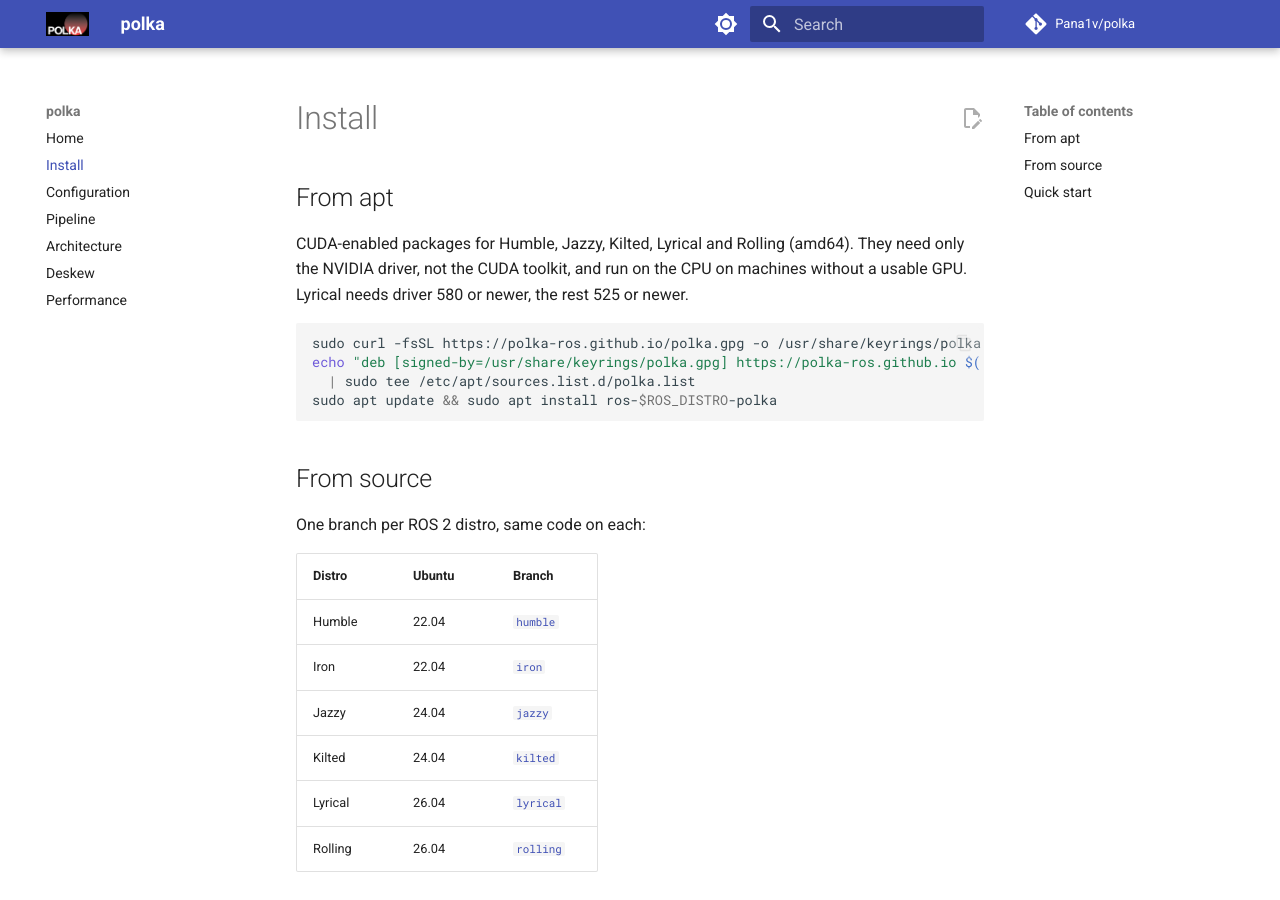
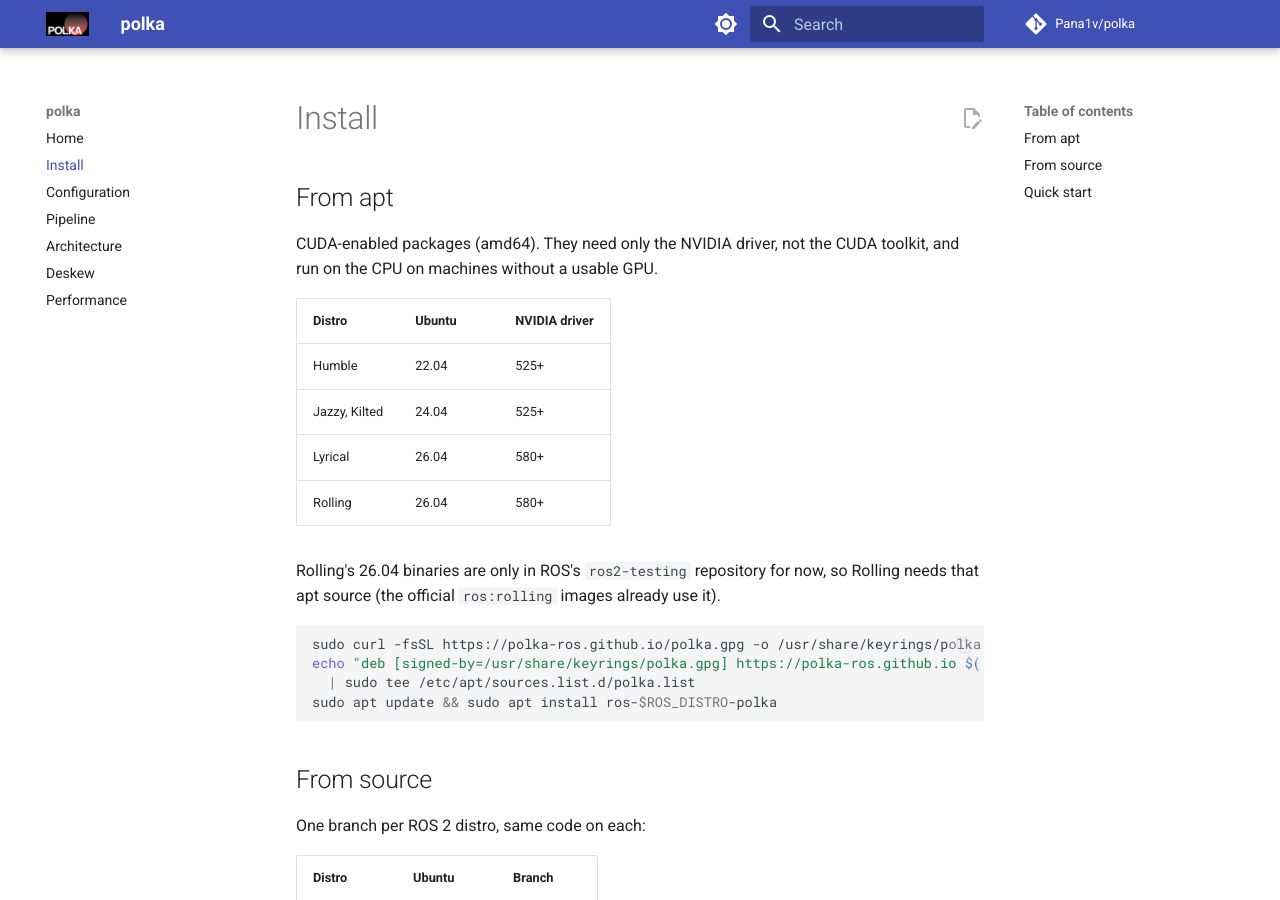
Before and after one commit to polka-ros/polka-ros.github.io, an MkDocs documentation site: the page built from docs-src/install.md, in a window 1280 px wide and 900 px high. Built offline with MkDocs 1.6.1 and Material for MkDocs 9.7.7, drawn with Linux system fonts in a browser that asks for light colours; comment, search, counter and statistics services are not loaded.

Commit message:
Install: driver table, Rolling needs ros2-testing
Signed-off-by: Pana1v <praajarpit@gmail.com>

````diff
--- a/docs-src/install.md
+++ b/docs-src/install.md
@@ -2,9 +2,18 @@
 
 ## From apt
 
-CUDA-enabled packages for Humble, Jazzy, Kilted, Lyrical and Rolling (amd64). They need only
-the NVIDIA driver, not the CUDA toolkit, and run on the CPU on machines without a usable GPU.
-Lyrical needs driver 580 or newer, the rest 525 or newer.
+CUDA-enabled packages (amd64). They need only the NVIDIA driver, not the CUDA toolkit, and run
+on the CPU on machines without a usable GPU.
+
+| Distro | Ubuntu | NVIDIA driver |
+|--------|--------|---------------|
+| Humble | 22.04 | 525+ |
+| Jazzy, Kilted | 24.04 | 525+ |
+| Lyrical | 26.04 | 580+ |
+| Rolling | 26.04 | 580+ |
+
+Rolling's 26.04 binaries are only in ROS's `ros2-testing` repository for now, so Rolling needs
+that apt source (the official `ros:rolling` images already use it).
 
 ```bash
 sudo curl -fsSL https://polka-ros.github.io/polka.gpg -o /usr/share/keyrings/polka.gpg
````
